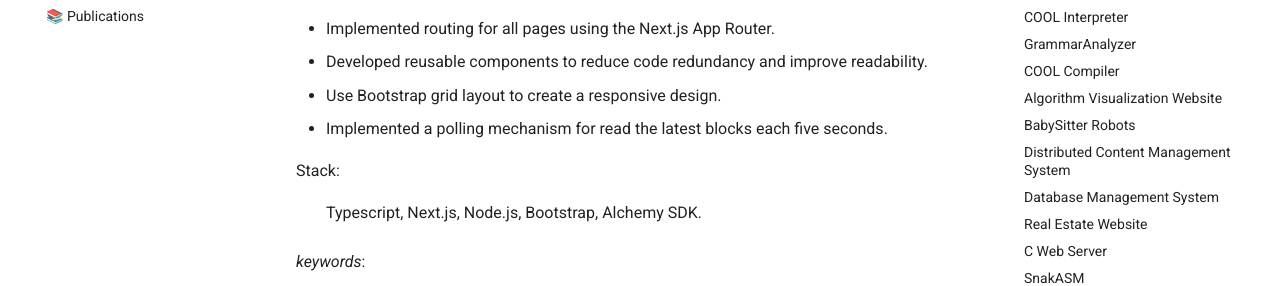
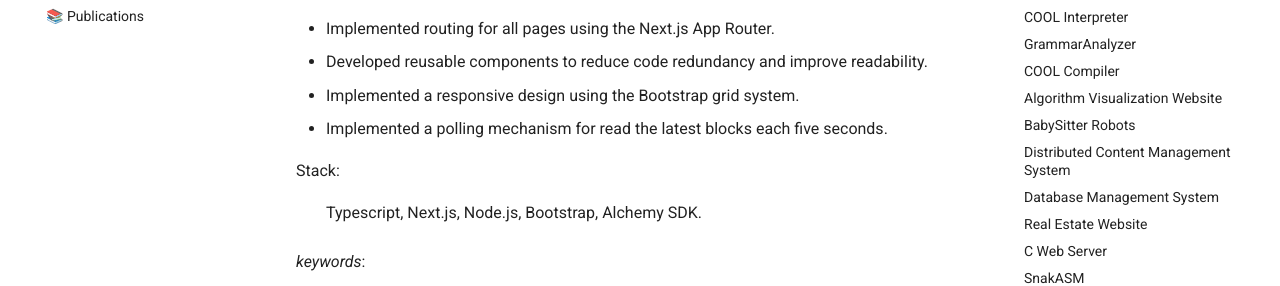
Before and after one commit to rayniel95/rayniel95.github.io, an MkDocs documentation site: the page built from docs/projects/projects.md, in a window 1280 px wide and 900 px high. Shown: the part 391-677 px from the top of the window. Built offline with MkDocs 1.6.1 and Material for MkDocs 9.7.7, drawn with Linux system fonts in a browser that asks for light colours.

Commit message:
docs(projects): update blockexplorer project description

```diff
--- a/docs/projects/projects.md
+++ b/docs/projects/projects.md
@@ -8,7 +8,7 @@ This is a basic blockchain explorer for the Ethereum blockchain. It has all the
 
 - Implemented routing for all pages using the Next.js App Router.
 - Developed reusable components to reduce code redundancy and improve readability.
-- Use Bootstrap grid layout to create a responsive design.
+- Implemented a responsive design using the Bootstrap grid system.
 - Implemented a polling mechanism for read the latest blocks each five seconds.
 
 Stack:
```
